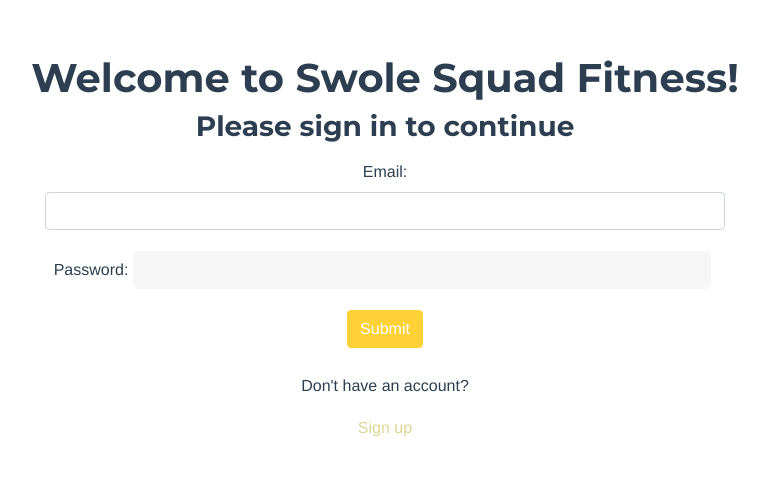
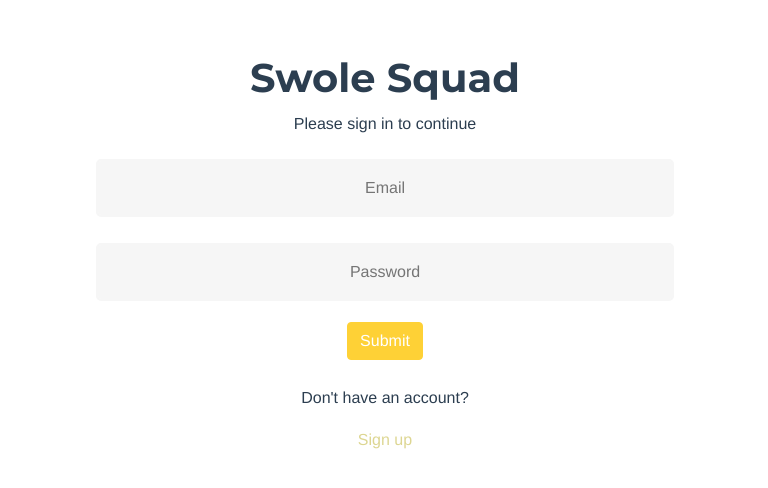
Before and after one commit to erictaelee/swole_squad_vue, a Vue app: page /login in a window 1280 px wide. Shown: the part 138-626 px from the top of the page, without its empty margins (255-1023 px from the left). Built offline with nearby package versions, Linux system fonts and the light colour scheme.

Commit message:
revise homepage

```diff
--- a/package.json
+++ b/package.json
@@ -9,6 +9,7 @@
   "dependencies": {
     "axios": "^0.21.1",
     "core-js": "^3.6.5",
+    "startbootstrap-agency": "^6.0.5",
     "vue": "^2.6.11",
     "vue-router": "^3.2.0"
   },
--- a/src/views/CartedExercises.vue
+++ b/src/views/CartedExercises.vue
@@ -3,12 +3,11 @@
   <br />
   <br />
   <br />
-  <br />
-  <br />
-  <br />
+
   <br />
   <!-- <h2>Hello {{ showName()}}!</h2> -->
-  <h2>Here is your saved workout list</h2>
+  <h2 class="text-uppercase"> Here is your saved workout list </h2>
+  <br />
   <br />
 
 
--- a/src/views/Home.vue
+++ b/src/views/Home.vue
@@ -1,39 +1,12 @@
 <template>
 
-  <div class="login">
-    <br />
-    <br />
-    <br />
-    <br />
-    <br />
-    <br />
-    <br />
-    <br />
-    <div class="fadeIn first">
-      <h1>Swole Squad</h1>
-      <p>Please sign in to continue</p>
-
-    </div>
-    <form v-on:submit.prevent="submit()">
-      <ul>
-        <li class="text-danger" v-for="error in errors" v-bind:key="error">
-          {{ error }}
-        </li>
-      </ul>
-      <div class="form-group">
-        <!-- <label>Email:</label> -->
-        <input type="text" id="login" class="fadeIn second" name="login" placeholder="Email" v-model="email">
-      </div>
-      <div class="form-group">
-        <!-- <label>Password:</label> -->
-        <input type="password" id="login" class="fadeIn second" name="login" placeholder="Password" v-model="password">
-      </div>
-      <input type="submit" class="btn btn-primary" value="Submit">
-    </form>
-    <br />
-  <p>Don't have an account? </p>
-  <router-link to="/signup">Sign up</router-link>
-  </div>
+<header class="masthead">
+            <div class="container">
+                <div class="masthead-subheading">Welcome Swole Squad Fitness</div>
+                <div class="masthead-heading text-uppercase">Select a trainer and follow their exercises. </div>
+                <a class="btn btn-primary btn-xl text-uppercase js-scroll-trigger" href="/login">Login to Continue</a>
+            </div>
+        </header>
 
 </template>
 
@@ -43,33 +16,11 @@
 export default {
   data: function () {
     return {
-      email: "",
-      password: "",
-      errors: [],
+      message: "Welcome to Vue.js!",
     };
   },
-  methods: {
-    submit: function () {
-      var params = {
-        email: this.email,
-        password: this.password,
-      };
-      axios
-        .post("/api/sessions", params)
-        .then((response) => {
-          axios.defaults.headers.common["Authorization"] =
-            "Bearer " + response.data.jwt;
-          localStorage.setItem("jwt", response.data.jwt);
-          this.$router.push("/team");
-        })
-        .catch((error) => {
-          console.log(error.response);
-          this.errors = ["Invalid email or password."];
-          this.email = "";
-          this.password = "";
-        });
-    },
-  },
+  created: function () {},
+  methods: {},
 };
 </script>
 
--- a/src/views/Login.vue
+++ b/src/views/Login.vue
@@ -1,4 +1,5 @@
 <template>
+
   <div class="login">
     <br />
     <br />
@@ -8,21 +9,24 @@
     <br />
     <br />
     <br />
+    <div class="fadeIn first">
+      <h1>Swole Squad</h1>
+      <p>Please sign in to continue</p>
+
+    </div>
     <form v-on:submit.prevent="submit()">
-      <h1>Welcome to Swole Squad Fitness!</h1>
-      <h3>Please sign in to continue</h3>
       <ul>
         <li class="text-danger" v-for="error in errors" v-bind:key="error">
           {{ error }}
         </li>
       </ul>
       <div class="form-group">
-        <label>Email:</label>
-        <input type="email" class="form-control" v-model="email">
+        <!-- <label>Email:</label> -->
+        <input type="text" id="login" class="fadeIn second" name="login" placeholder="Email" v-model="email">
       </div>
       <div class="form-group">
-        <label>Password:</label>
-        <input type="password" class="form-control" v-model="password">
+        <!-- <label>Password:</label> -->
+        <input type="password" id="login" class="fadeIn second" name="login" placeholder="Password" v-model="password">
       </div>
       <input type="submit" class="btn btn-primary" value="Submit">
     </form>
@@ -42,7 +46,6 @@
       email: "",
       password: "",
       errors: [],
-      name: "",
     };
   },
   methods: {
@@ -57,8 +60,7 @@
           axios.defaults.headers.common["Authorization"] =
             "Bearer " + response.data.jwt;
           localStorage.setItem("jwt", response.data.jwt);
-          localStorage.setItem("name", response.data.name);
-          this.$router.push("/muscles");
+          this.$router.push("/team");
         })
         .catch((error) => {
           console.log(error.response);
@@ -70,3 +72,282 @@
   },
 };
 </script>
+
+<style>
+.form-group {
+  padding-right: 300px;
+  padding-left: 300px;
+}
+html {
+  background-color: #fed136;
+}
+
+body {
+  font-family: "Poppins", sans-serif;
+  height: 100vh;
+}
+
+a {
+  color: #ddd692;
+  display: inline-block;
+  text-decoration: none;
+  font-weight: 400;
+}
+
+h2 {
+  text-align: center;
+  font-size: 16px;
+  font-weight: 600;
+  text-transform: uppercase;
+  display: inline-block;
+  margin: 40px 8px 10px 8px;
+  color: #cccccc;
+}
+
+/* STRUCTURE */
+
+.wrapper {
+  display: flex;
+  align-items: center;
+  flex-direction: column;
+  justify-content: center;
+  width: 100%;
+  min-height: 100%;
+  padding: 20px;
+}
+
+#formContent {
+  -webkit-border-radius: 10px 10px 10px 10px;
+  border-radius: 10px 10px 10px 10px;
+  background: #fff;
+  padding: 30px;
+  width: 90%;
+  max-width: 450px;
+  position: relative;
+  padding: 0px;
+  -webkit-box-shadow: 0 30px 60px 0 rgba(0, 0, 0, 0.3);
+  box-shadow: 0 30px 60px 0 rgba(0, 0, 0, 0.3);
+  text-align: center;
+}
+
+#formFooter {
+  background-color: #f6f6f6;
+  border-top: 1px solid #f1f0dc;
+  padding: 25px;
+  text-align: center;
+  -webkit-border-radius: 0 0 10px 10px;
+  border-radius: 0 0 10px 10px;
+}
+
+/* TABS */
+
+h2.inactive {
+  color: #cccccc;
+}
+
+h2.active {
+  color: #0d0d0d;
+  border-bottom: 2px solid #fed136;
+}
+
+/* FORM TYPOGRAPHY*/
+
+input[type="button"]:hover,
+input[type="submit"]:hover,
+input[type="reset"]:hover {
+  background-color: #fed136;
+}
+
+input[type="button"]:active,
+input[type="submit"]:active,
+input[type="reset"]:active {
+  -moz-transform: scale(0.95);
+  -webkit-transform: scale(0.95);
+  -o-transform: scale(0.95);
+  -ms-transform: scale(0.95);
+  transform: scale(0.95);
+}
+
+input[type="text"] {
+  background-color: #f6f6f6;
+  border: none;
+  color: #0d0d0d;
+  padding: 15px 32px;
+  text-align: center;
+  text-decoration: none;
+  display: inline-block;
+  font-size: 16px;
+  margin: 5px;
+  width: 85%;
+  border: 2px solid #f6f6f6;
+  -webkit-transition: all 0.5s ease-in-out;
+  -moz-transition: all 0.5s ease-in-out;
+  -ms-transition: all 0.5s ease-in-out;
+  -o-transition: all 0.5s ease-in-out;
+  transition: all 0.5s ease-in-out;
+  -webkit-border-radius: 5px 5px 5px 5px;
+  border-radius: 5px 5px 5px 5px;
+}
+input[type="password"] {
+  background-color: #f6f6f6;
+  border: none;
+  color: #0d0d0d;
+  padding: 15px 32px;
+  text-align: center;
+  text-decoration: none;
+  display: inline-block;
+  font-size: 16px;
+  margin: 5px;
+  width: 85%;
+  border: 2px solid #f6f6f6;
+  -webkit-transition: all 0.5s ease-in-out;
+  -moz-transition: all 0.5s ease-in-out;
+  -ms-transition: all 0.5s ease-in-out;
+  -o-transition: all 0.5s ease-in-out;
+  transition: all 0.5s ease-in-out;
+  -webkit-border-radius: 5px 5px 5px 5px;
+  border-radius: 5px 5px 5px 5px;
+}
+
+input[type="text"]:focus {
+  background-color: #fff;
+  border-bottom: 2px solid #fed136;
+}
+
+input[type="text"]:placeholder {
+  color: #cccccc;
+}
+
+/* ANIMATIONS */
+
+/* Simple CSS3 Fade-in-down Animation */
+.fadeInDown {
+  -webkit-animation-name: fadeInDown;
+  animation-name: fadeInDown;
+  -webkit-animation-duration: 1s;
+  animation-duration: 1s;
+  -webkit-animation-fill-mode: both;
+  animation-fill-mode: both;
+}
+
+@-webkit-keyframes fadeInDown {
+  0% {
+    opacity: 0;
+    -webkit-transform: translate3d(0, -100%, 0);
+    transform: translate3d(0, -100%, 0);
+  }
+  100% {
+    opacity: 1;
+    -webkit-transform: none;
+    transform: none;
+  }
+}
+
+@keyframes fadeInDown {
+  0% {
+    opacity: 0;
+    -webkit-transform: translate3d(0, -100%, 0);
+    transform: translate3d(0, -100%, 0);
+  }
+  100% {
+    opacity: 1;
+    -webkit-transform: none;
+    transform: none;
+  }
+}
+
+/* Simple CSS3 Fade-in Animation */
+@-webkit-keyframes fadeIn {
+  from {
+    opacity: 0;
+  }
+  to {
+    opacity: 1;
+  }
+}
+@-moz-keyframes fadeIn {
+  from {
+    opacity: 0;
+  }
+  to {
+    opacity: 1;
+  }
+}
+@keyframes fadeIn {
+  from {
+    opacity: 0;
+  }
+  to {
+    opacity: 1;
+  }
+}
+
+.fadeIn {
+  opacity: 0;
+  -webkit-animation: fadeIn ease-in 1;
+  -moz-animation: fadeIn ease-in 1;
+  animation: fadeIn ease-in 1;
+
+  -webkit-animation-fill-mode: forwards;
+  -moz-animation-fill-mode: forwards;
+  animation-fill-mode: forwards;
+
+  -webkit-animation-duration: 1s;
+  -moz-animation-duration: 1s;
+  animation-duration: 1s;
+}
+
+.fadeIn.first {
+  -webkit-animation-delay: 0.4s;
+  -moz-animation-delay: 0.4s;
+  animation-delay: 0.4s;
+}
+
+.fadeIn.second {
+  -webkit-animation-delay: 0.6s;
+  -moz-animation-delay: 0.6s;
+  animation-delay: 0.6s;
+}
+
+.fadeIn.third {
+  -webkit-animation-delay: 0.8s;
+  -moz-animation-delay: 0.8s;
+  animation-delay: 0.8s;
+}
+
+.fadeIn.fourth {
+  -webkit-animation-delay: 1s;
+  -moz-animation-delay: 1s;
+  animation-delay: 1s;
+}
+
+/* Simple CSS3 Fade-in Animation */
+.underlineHover:after {
+  display: block;
+  left: 0;
+  bottom: -10px;
+  width: 0;
+  height: 2px;
+  background-color: #fed136;
+  content: "";
+  transition: width 0.2s;
+}
+
+.underlineHover:hover {
+  color: #0d0d0d;
+}
+
+.underlineHover:hover:after {
+  width: 100%;
+}
+
+/* OTHERS */
+
+*:focus {
+  outline: none;
+}
+
+#icon {
+  width: 60%;
+}
+</style>
--- a/src/views/Muscles.vue
+++ b/src/views/Muscles.vue
@@ -52,6 +52,7 @@
                                 <div class="modal-body">
                                     <!-- Project Details Go Here-->
                                     <h2 class="text-uppercase"> {{ selectedMuscle.name }}</h2>
+                                    <br />
                                     <br />
                                     <!-- <p class="item-intro text-muted">Lorem ipsum dolor sit amet consectetur.</p> -->
                                  <p v-for="exercise in selectedMuscle.exercises"> <button class="btn btn-primary" data-dismiss="modal" v-on:click="exercisesCarted(exercise)">{{exercise.name}}</button> </p>
--- a/src/views/Signup.vue
+++ b/src/views/Signup.vue
@@ -35,7 +35,7 @@
       <input type="submit" class="btn btn-primary" value="Submit">
     </form>
     <br />
-  <router-link to="/">Back</router-link>
+  <router-link to="/login">Back</router-link>
   </div>
 
 </template>
```
Also changed, not shown: public/css/styles.css, 1 other file (tests, documents, lock files or other folders).
